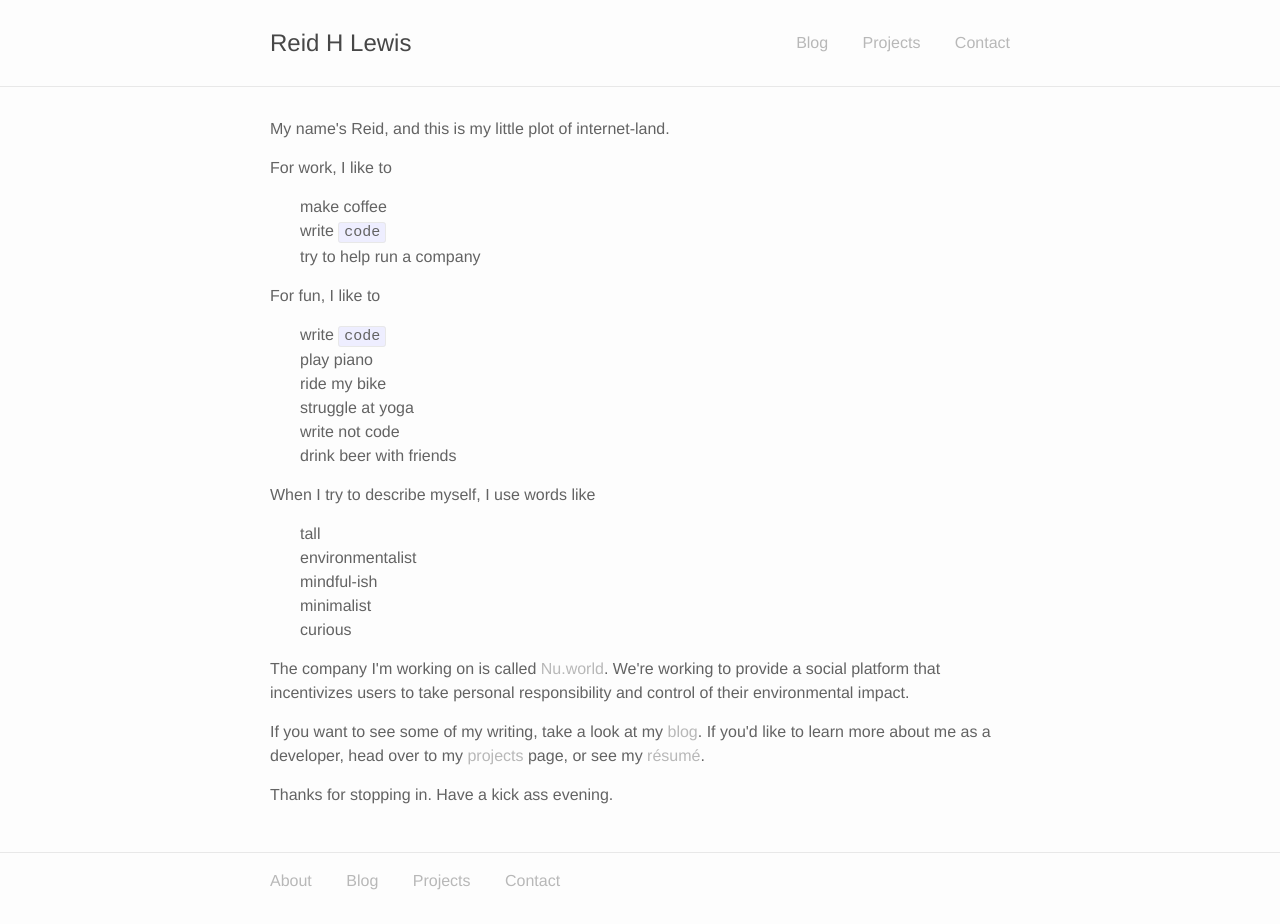
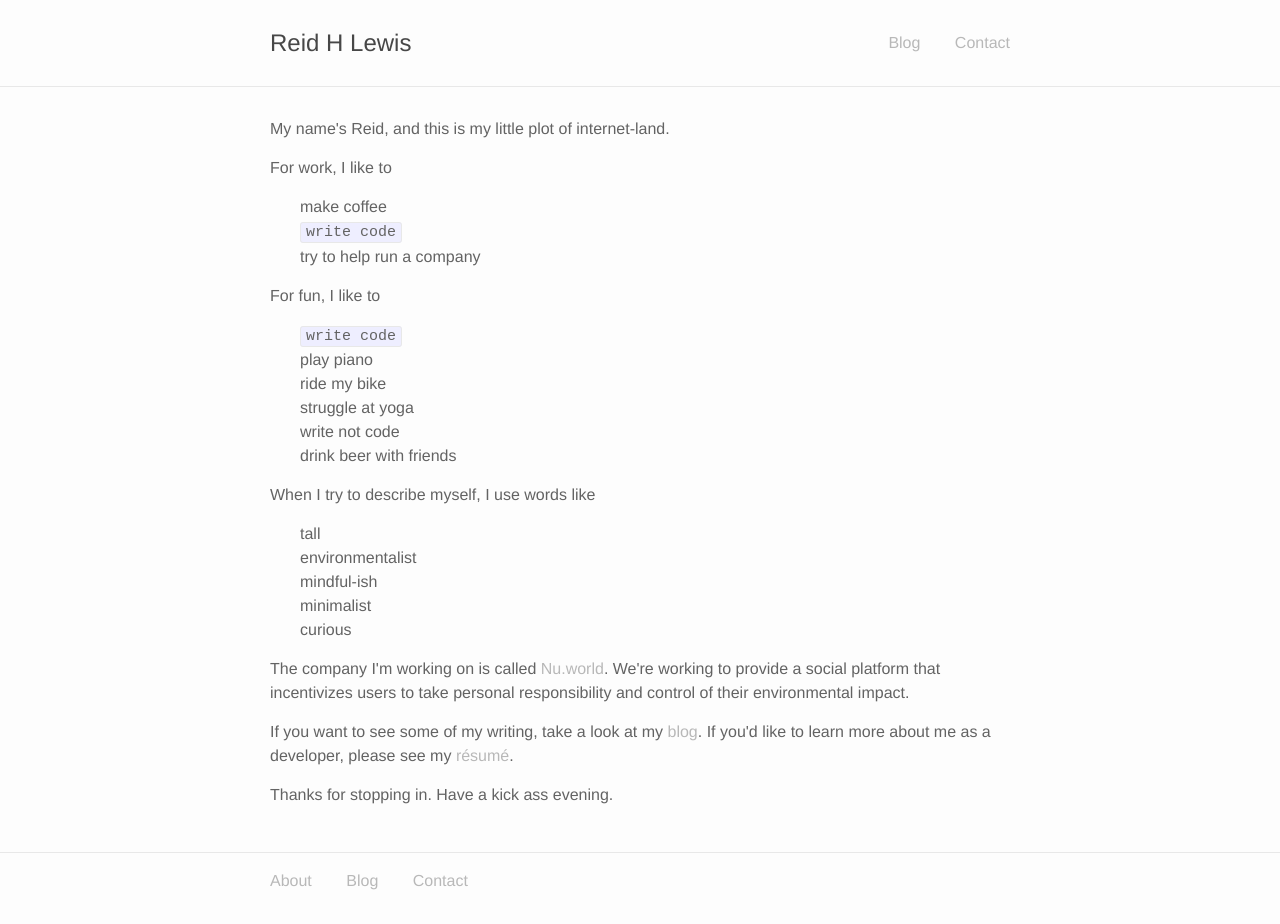
Before and after one commit to ReidasaurusRex/reidasaurusrex.github.io, a Jekyll site: the page built from index.html, in a window 1280 px wide. Built offline with Jekyll 4.4.1, drawn with Linux system fonts in a browser that asks for light colours.

Commit message:
Commented out projects links until I have something more to show

```diff
--- a/_includes/nav.html
+++ b/_includes/nav.html
@@ -8,7 +8,7 @@
       <li><a class="page-link" href="/">About</a></li>
     {% endunless %}
       <li><a class="page-link" href="/blog">Blog</a></li>
-      <li><a class="page-link" href="/projects">Projects</a></li>
+      <!-- <li><a class="page-link" href="/projects">Projects</a></li> -->
       <li><a class="page-link" href="mailto:{{ site.email }}" title="Say howdy!">Contact</a></li>
     </ul>
   </div>
--- a/index.html
+++ b/index.html
@@ -8,14 +8,14 @@ layout: default
 
 <ul>
   <li>make coffee</li>
-  <li>write <code>code</code></li>
+  <li><code>write code</code></li>
   <li>try to help run a company</li>
 </ul>
 
 <p>For fun, I like to </p>
 
 <ul>
-  <li>write <code>code</code></li>
+  <li><code>write code</code></li>
   <li>play piano</li>
   <li>ride my bike</li>
   <li>struggle at yoga</li>
@@ -34,7 +34,7 @@ layout: default
 </ul>
 
 <p>The company I'm working on is called <a href="http://www.nu.world" title="check us out!" target="_blank">Nu.world</a>. We're working to provide a social platform that incentivizes users to take personal responsibility and control of their environmental impact.</p>
-<p>If you want to see some of my writing, take a look at my <a href="/blog" title="huzzah for reading!">blog</a>. If you'd like to learn more about me as a developer, head over to my <a href="/projects" title="huzzah for side projects!">projects</a> page, or see my <a href="/resume" title="huzzah for r&#233;sum&#233;s!">r&#233;sum&#233;</a>.</p>
+<p>If you want to see some of my writing, take a look at my <a href="/blog" title="huzzah for reading!">blog</a>. If you'd like to learn more about me as a developer, <!-- head over to my <a href="/projects" title="huzzah for side projects!">projects</a> page, or --> please see my <a href="/resume" title="huzzah for r&#233;sum&#233;s!">r&#233;sum&#233;</a>.</p>
 
 <p>Thanks for stopping in. Have a kick ass <span id="parting-time"></span>.</p>
 
```
